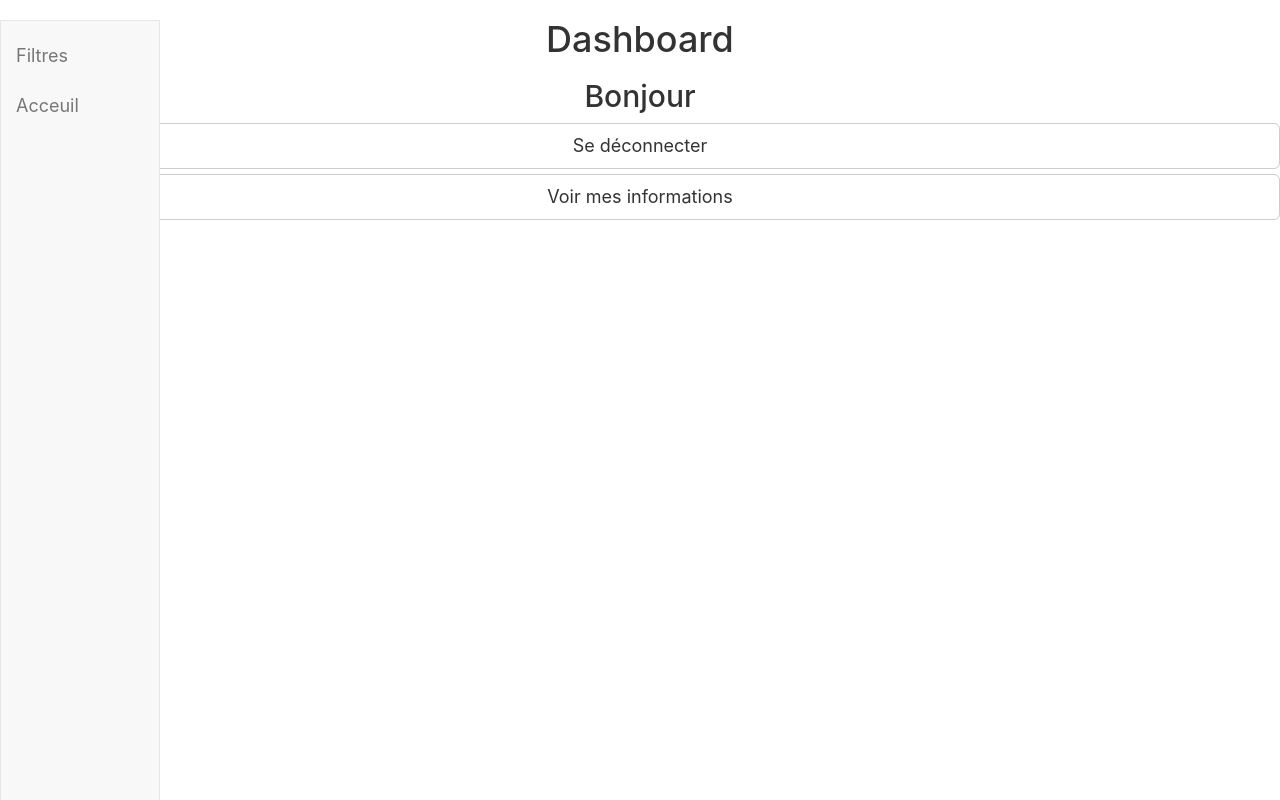
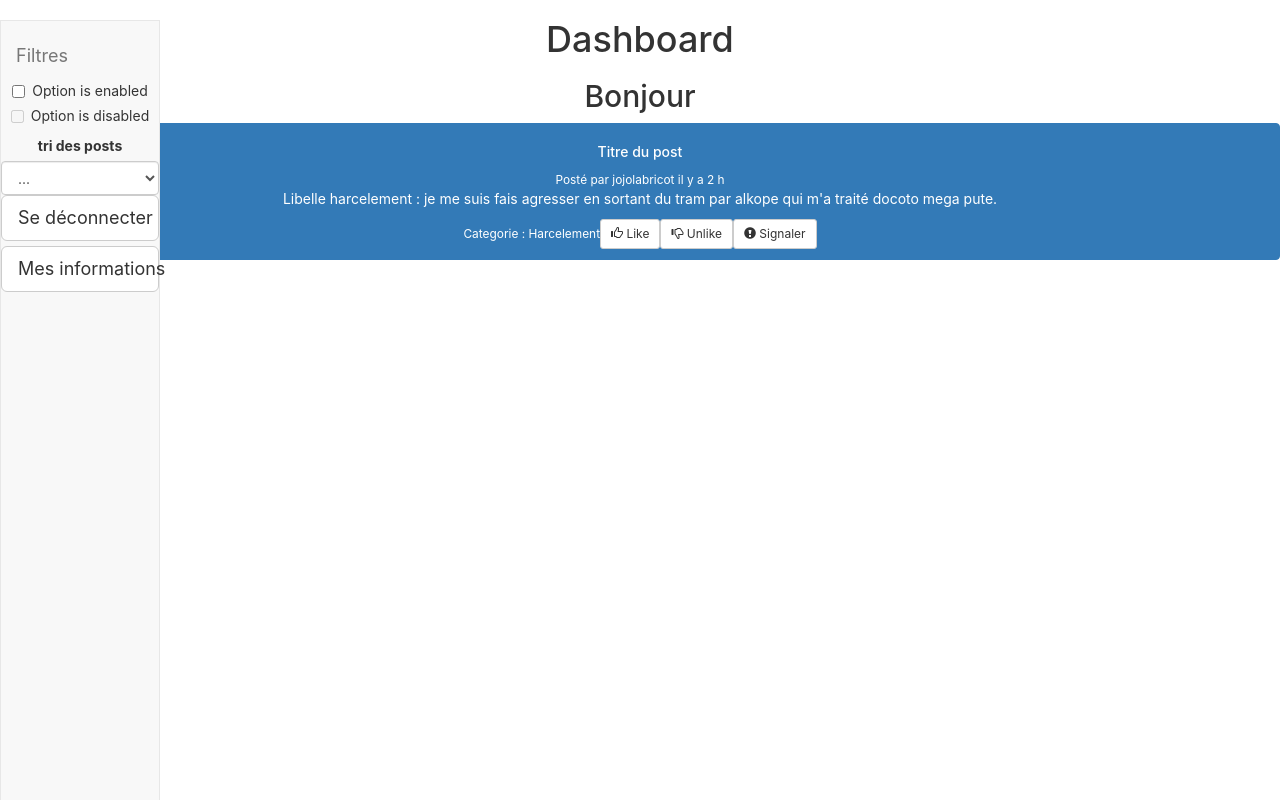
Before and after one commit to hugobrando/projetWebMobile, a React (Create React App) app in the folder client/: page /dashboard in a window 1280 px wide. Built offline with nearby package versions, Linux system fonts and the light colour scheme; sample sign-in values are in the browser's storage.

Commit message:
update dashbord apparence

```diff
--- a/client/src/components/Dashboard/Dashboard.js
+++ b/client/src/components/Dashboard/Dashboard.js
@@ -20,19 +20,61 @@ export class Dashboard extends React.Component {
             <div class="navbar-header">
                 <a class="navbar-brand" href="#">Filtres</a>
             </div>
-            <a class="navbar-brand" href="#">Acceuil</a>
-
+            <div class="checkbox">
+              <label>
+                <input type="checkbox" data-toggle="toggle"></input>
+                Option is enabled
+              </label>
+            </div>
+            <div class="checkbox disabled">
+              <label>
+                <input type="checkbox" disabled data-toggle="toggle"></input>
+                Option is disabled
+              </label>
+            </div>
+            <div>
+            <label for="Select1">tri des posts</label>
+    <select class="form-control" id="Select1">
+      <option>...</option>
+      <option>-10 likes</option>
+      <option>10-20 likes</option>
+      <option>20-50 likes</option>
+      <option>50-100 likes</option>
+      <option>+100 likes</option>
+    </select>
+    </div>
+            <Button onClick={this.disconnect} block bsSize="large" type="submit">
+              Se déconnecter
+            </Button>
+            <Button onClick={this.information} block bsSize="large" type="submit">
+              Mes informations
+            </Button>
         </nav>
       <div className="Dashboard">
         <h1>Dashboard</h1>
         <h2>Bonjour {localStorage.getItem("prenom")} {localStorage.getItem("nom")}</h2>
-        <Button onClick={this.disconnect} block bsSize="large" type="submit">
-          Se déconnecter
-        </Button>
-        <Button onClick={this.information} block bsSize="large" type="submit">
-          Voir mes informations
-        </Button>
       </div>
+      <div class="list-group">
+        <a href="#" class="list-group-item list-group-item-action active">
+          <div class="d-flex w-100 justify-content-between">
+            <h5 class="mb-1">Titre du post</h5>
+            <small>Posté par jojolabricot il y a 2 h</small>
+          </div>
+          <p class="mb-1">Libelle harcelement : je me suis fais agresser en sortant du tram par alkope qui m'a traité docoto mega pute.</p>
+          <small>Categorie : Harcelement</small>
+          <button type="button" class="btn btn-default btn-sm">
+            <span class="glyphicon glyphicon-thumbs-up"></span> Like
+          </button>
+          <button type="button" class="btn btn-default btn-sm">
+            <span class="glyphicon glyphicon-thumbs-down"></span> Unlike
+          </button>
+          <button type="button" class="btn btn-default btn-sm">
+            <span class="glyphicon glyphicon-exclamation-sign"></span> Signaler
+          </button>
+        </a>
+
+
+</div>
       </div>
     );
   }
```
